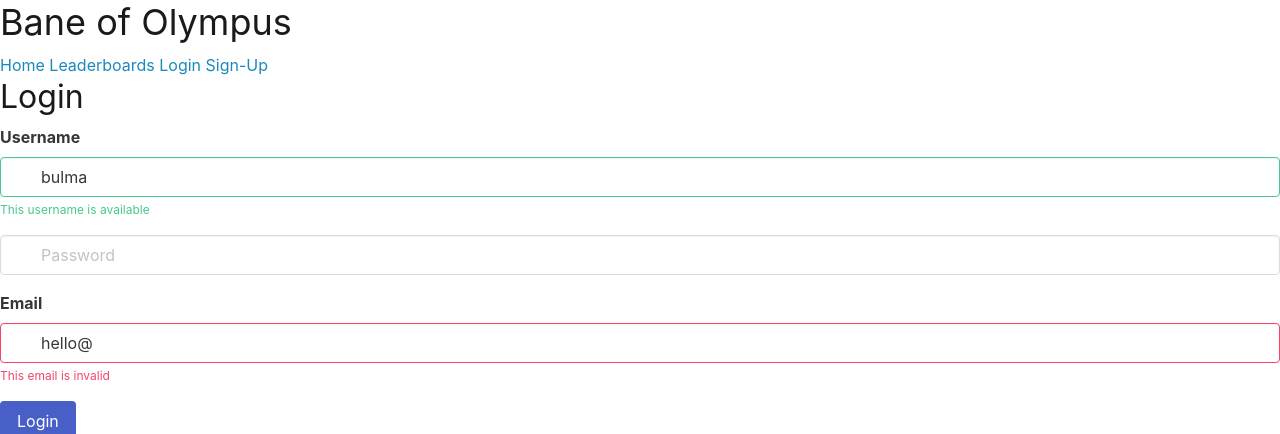
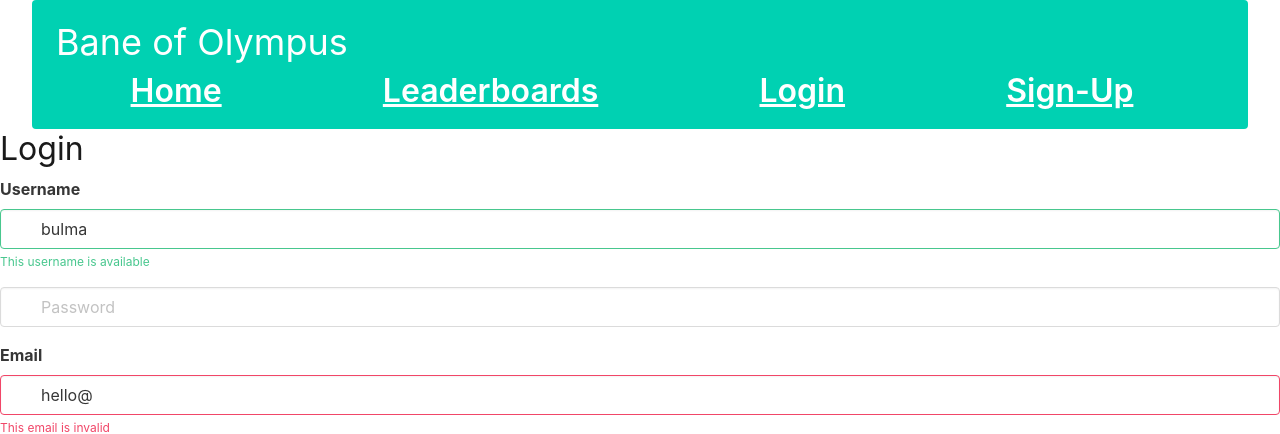
Before and after one commit to HurleySquared/bane-of-olympus, a Node project: template views/signup.handlebars in a window 1280 px wide. Shown: the top 434 px of the page. Run offline with Node 20 templates, Linux system fonts and the light colour scheme; the template is opened without the code that fills it, so the values that code supplies are empty; some libraries are stand-ins or nearby versions.

Commit message:
added banner to h1 and nav with a level item

```diff
--- a/views/layouts/main.handlebars
+++ b/views/layouts/main.handlebars
@@ -1,5 +1,6 @@
 <!DOCTYPE html>
 <html lang="en">
+
 <head>
   <meta charset="UTF-8">
   <meta http-equiv="X-UA-Compatible" content="IE=edge">
@@ -9,20 +10,45 @@
   <link rel="stylesheet" href="/css/jass.css">
   <link rel="stylesheet" type="text/css" href="/public/css/style.css">
 </head>
+
 <body>
+  <div class="container is-fluid">
+    <div class="notification is-primary">
       <header>
         <h1>Bane of Olympus</h1>
       </header>
-    <nav>
-    <a href="/">Home</a>
-    <a href="/leaderboards">Leaderboards</a>
+      <nav class="level is-mobile">
+        <div class="level-item has-text-centered">
+          <div>
+            <a href="/" class="title">Home</a>
+          </div>
+        </div>
+        <div class="level-item has-text-centered">
+          <div>
+            <a href="/leaderboards" class="title">Leaderboards</a>
+          </div>
+        </div>
         {{#if loggedIn}}
-    <button id="logout" class="btn-no-style">Logout</button>
+        <div class="level-item has-text-centered">
+          <div>
+            <a href="/api/user/logout" class="title">Logout</a>
+          </div>
+        </div>
         {{else}}
-    <a href="/login">Login</a>
-    <a href="/signup">Sign-Up</a>
+        <div class="level-item has-text-centered">
+          <div>
+            <a href="/login" class="title">Login</a>
+          </div>
+        </div>
+        <div class="level-item has-text-centered">
+          <div>
+            <a href="/login" class="title">Sign-Up</a>
+          </div>
+        </div>
         {{/if}}
       </nav>
+    </div>
+  </div>
   <main>
     {{{body}}}
   </main>
@@ -30,9 +56,8 @@
   <script src="/public/js/logout.js"></script>
   {{/if}}
 
-  <script
-  src="https://code.jquery.com/jquery-3.6.0.js"
-  integrity="sha256-H+K7U5CnXl1h5ywQfKtSj8PCmoN9aaq30gDh27Xc0jk="
+  <script src="https://code.jquery.com/jquery-3.6.0.js" integrity="sha256-H+K7U5CnXl1h5ywQfKtSj8PCmoN9aaq30gDh27Xc0jk="
     crossorigin="anonymous"></script>
 </body>
+
 </html>
```
Lines whose indentation alone changed are shown as unchanged.
